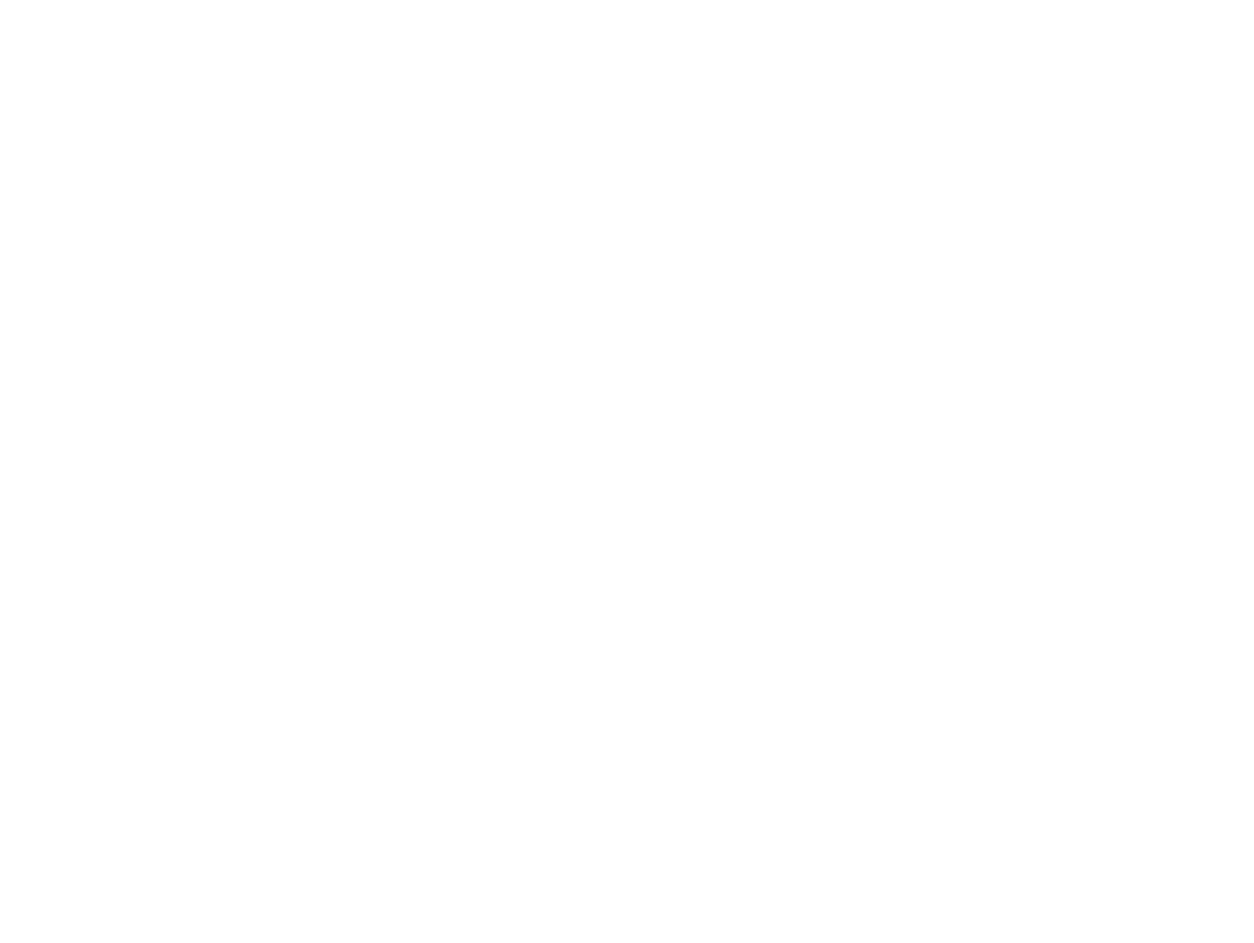
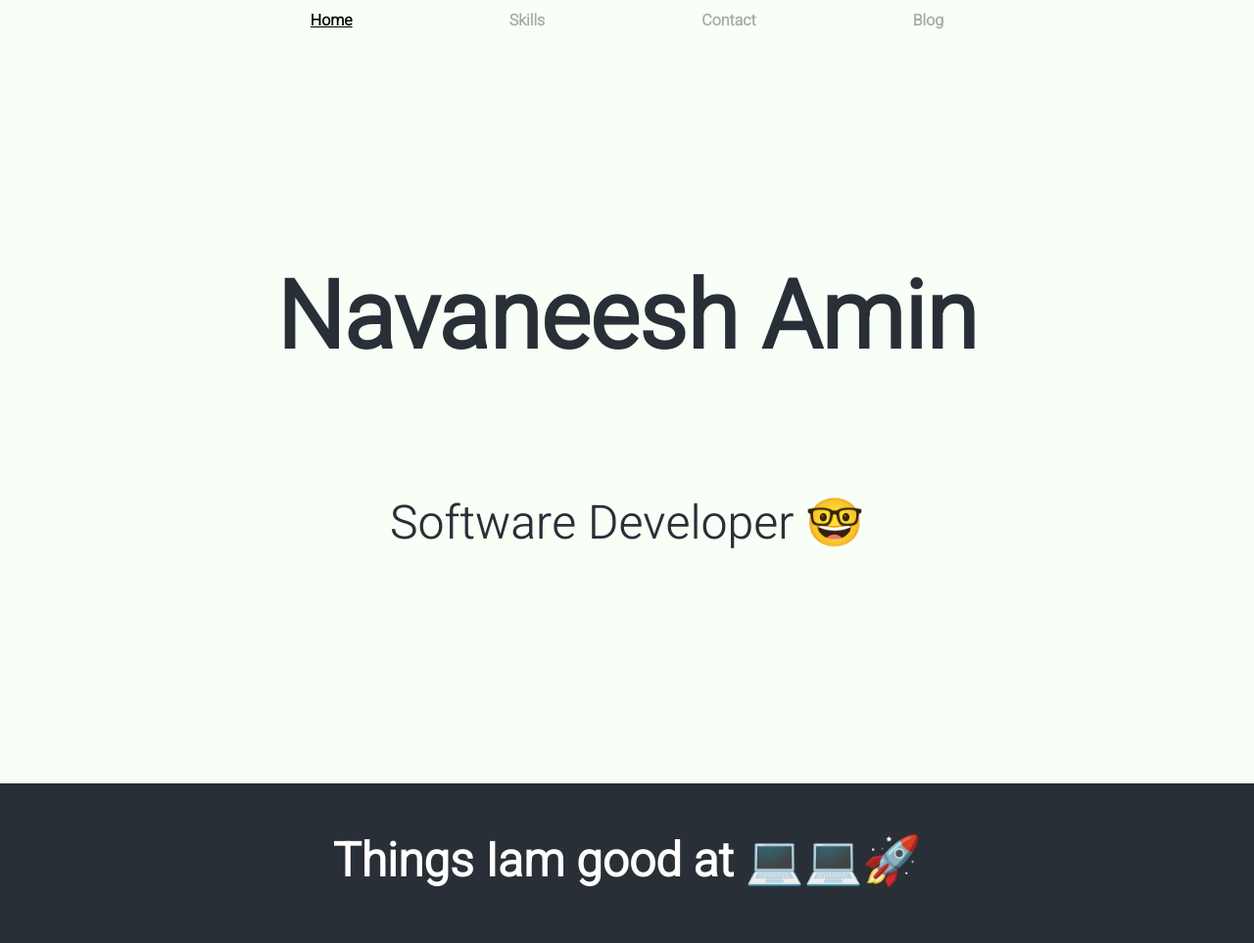
Before and after one commit to namin-amin/my-protfolio, a plain HTML site: page index.html in a window 1280 px wide. Shown: the top 963 px of the page at 98% size. Before the commit the page ends 800 px from the top, so only its background shows below. Drawn offline with Linux system fonts and the light colour scheme.

Commit message:
file change error fixed

```diff
--- a/index.html
+++ b/index.html
@@ -6,8 +6,8 @@
   <link rel="icon" href="favicon.ico" />
   <meta name="viewport" content="width=device-width, initial-scale=1.0" />
   <title>Navaneesh Amin</title>
-  <script type="module" crossorigin src="assets/index.4aa49b8a.js"></script>
-  <link rel="stylesheet" href="assets/index.43729129.css">
+  <script type="module" crossorigin src="assets/index.ea0f3937.js"></script>
+  <link rel="stylesheet" href="assets/index.7861c585.css">
   </head>
 
 <body>
```
Also changed, not shown: 1 other file.
